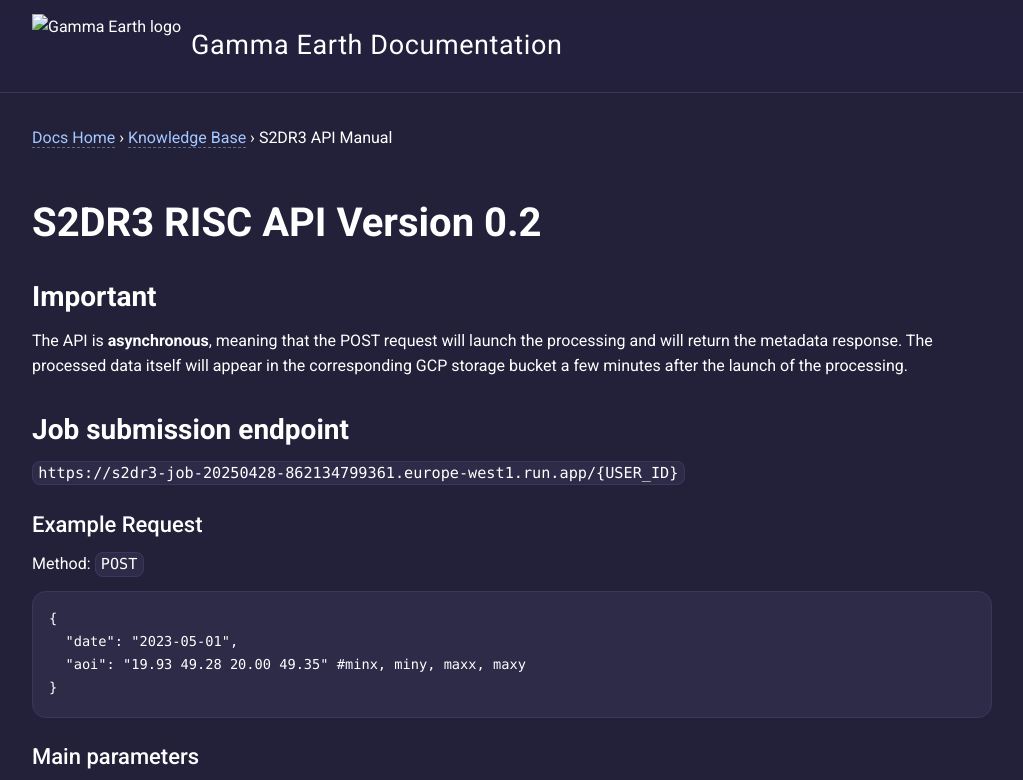
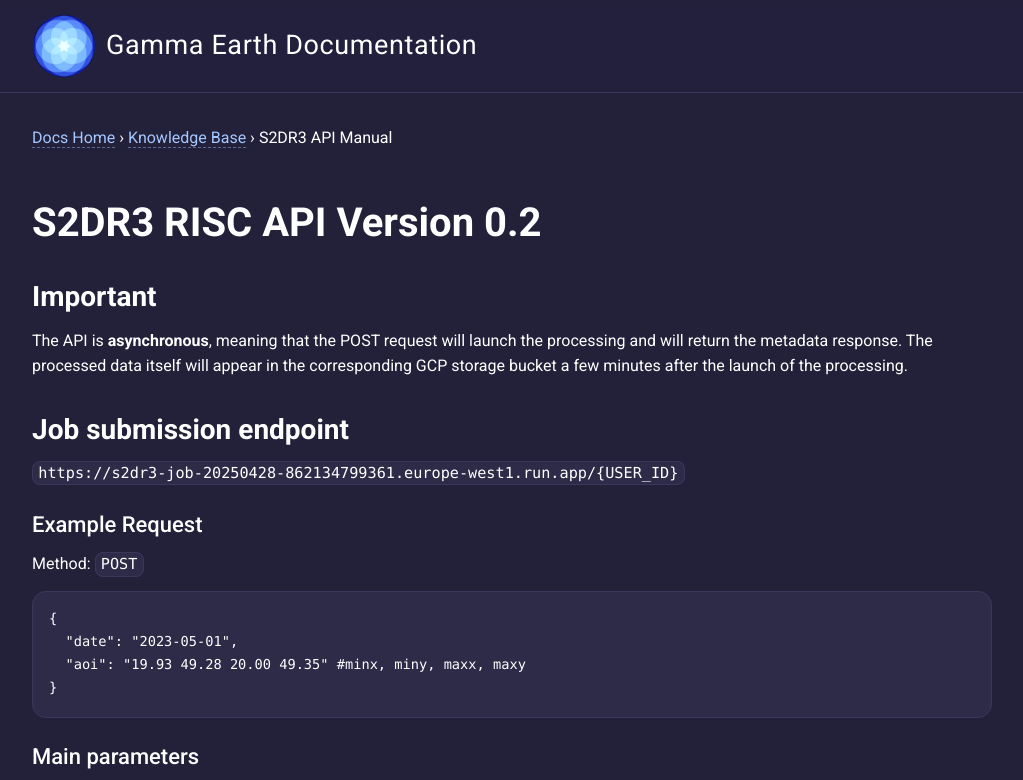
Before and after one commit to gamayos/gamma-earth-api, a plain HTML site: page docs/knowledge-base/S2DR3-API-README-20250430.html in a window 1280 px wide. Shown: the top 780 px of the page, without its empty margins (128-1151 px from the left). Drawn offline with Linux system fonts and the light colour scheme; the site is published under a folder, as on GitHub Pages, so addresses that start at the root find nothing.

Commit message:
Update S2DR3-API-README-20250430.html

```diff
--- a/docs/knowledge-base/S2DR3-API-README-20250430.html
+++ b/docs/knowledge-base/S2DR3-API-README-20250430.html
@@ -13,8 +13,8 @@
 
   <header>
     <div class="header-inner">
-      <a class="brand" href="./index.html">
-        <img src="/docs/ge_logo.png" alt="Gamma Earth logo" />
+      <a class="brand" href="../index.html">
+        <img src="../ge_logo.png" alt="Gamma Earth logo" />
         <span>Gamma&nbsp;Earth&nbsp;Documentation</span>
       </a>
     </div>
@@ -23,7 +23,7 @@
   <main id="content">
     <article class="prose">
       <nav class="breadcrumb" aria-label="Breadcrumb">
-        <a href="/docs/index.html">Docs Home</a>
+        <a href="../index.html">Docs Home</a>
         <span>›</span>
         <a href="/docs/knowledge-base/">Knowledge Base</a>
         <span>›</span>
```
